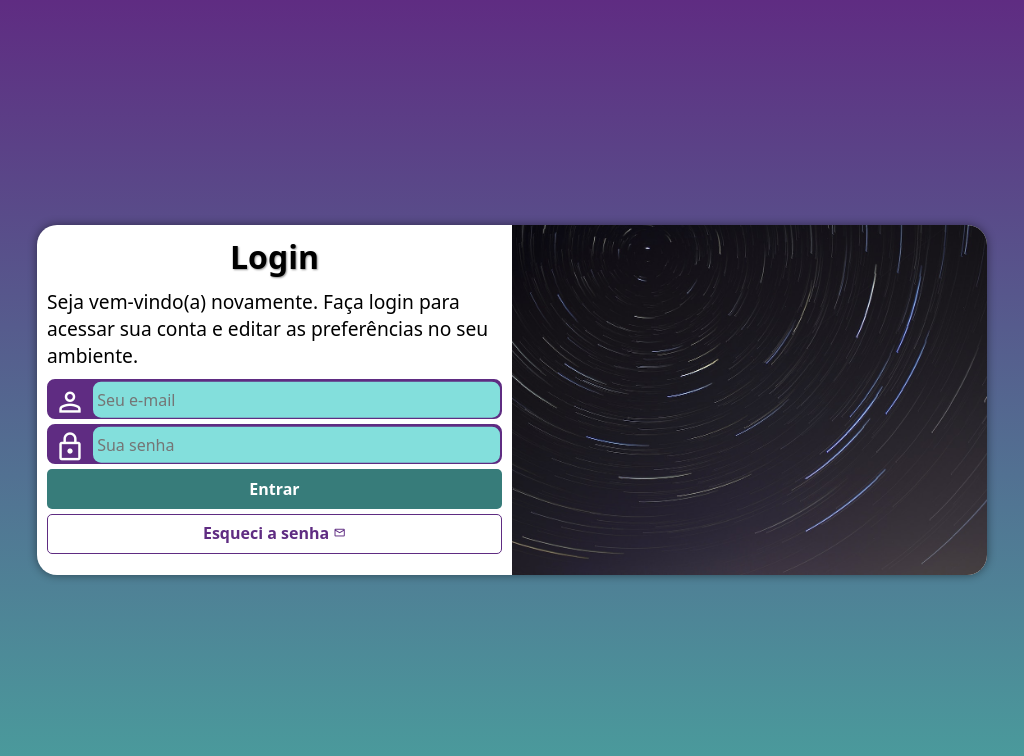
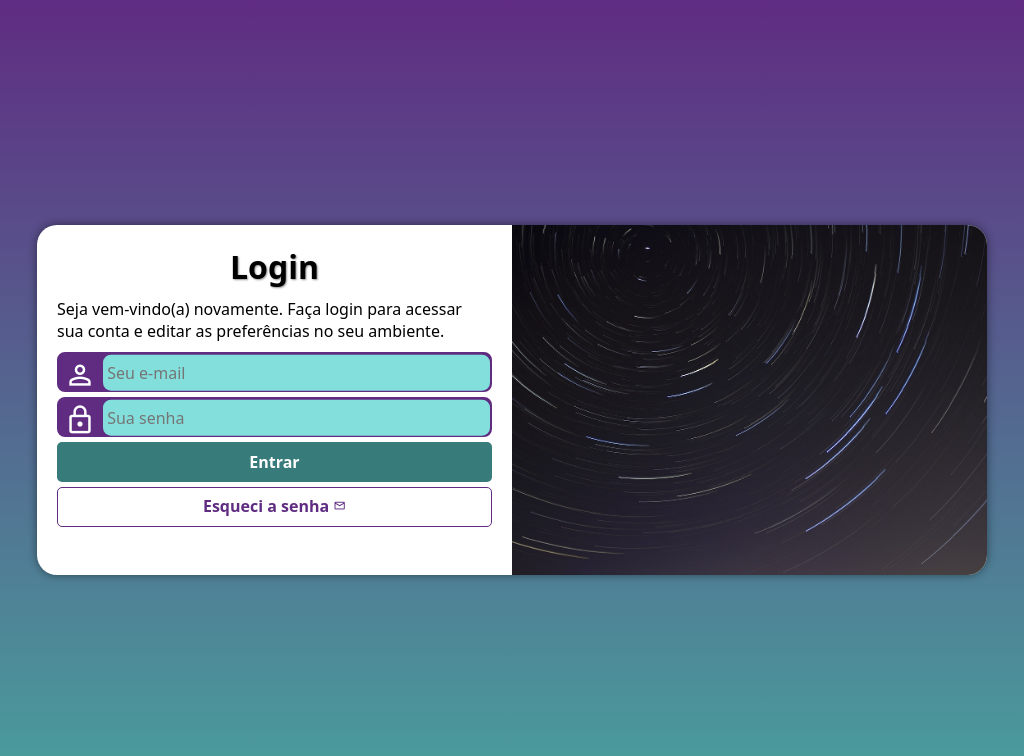
Before and after one commit to FranciscoAraujo95/projeto-login-cev, a plain HTML site: page index.html in a window 1024 px wide. Drawn offline with nearby package versions, Linux system fonts and the light colour scheme.

Commit message:
Update media-query.css

```diff
--- a/css/media-query.css
+++ b/css/media-query.css
@@ -18,7 +18,7 @@ High-res laptop or desktop: 1920 x 1080.
   }
   section#login {
     width: 80vw;
-    height: 280px;
+    height: 300px;
   }
 
   section#login > #imagem {
@@ -31,6 +31,7 @@ High-res laptop or desktop: 1920 x 1080.
   section#login > #formulario {
     float: right;
     width: 70%;
+    padding: 20px;
   }
 }
 
@@ -54,6 +55,7 @@ High-res laptop or desktop: 1920 x 1080.
   section#login > #formulario {
     float: left;
     width: 50%;
+    padding: 20px;
   }
 
   div#formulario h1 {
@@ -61,6 +63,6 @@ High-res laptop or desktop: 1920 x 1080.
   }
 
   div#formulario p {
-    font-size: 1.2em;
+    font-size: 1em;
   }
 }
```
